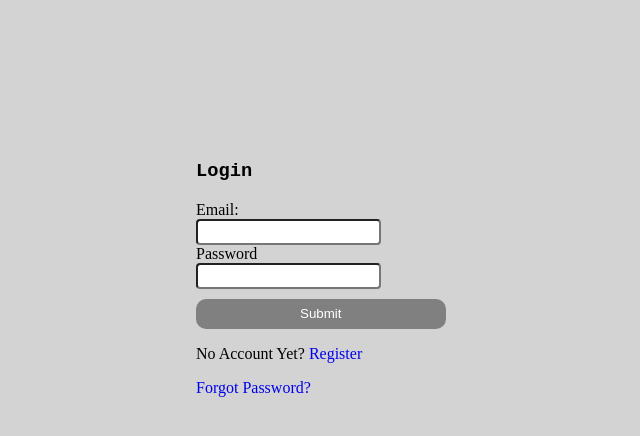
After one commit to Oluwashenor/Re-Deal, a PHP site: page /login.php in a window 1280 px wide. The commit adds this page. Shown: the top 436 px of the page, without its empty margins (284-924 px from the left). Run offline with PHP 8.4, Linux system fonts and the light colour scheme.

Commit message:
4th commit

```diff
--- a/assets/styles/register.css
+++ b/assets/styles/register.css
@@ -10,6 +10,7 @@
         }
         h3{
             font-family:'Courier New', Courier, monospace;
+            font-weight: 500;
         }
         input[type="submit"]{
             margin-top: 10px;
--- a/bio-data.php
+++ b/bio-data.php
@@ -1,6 +1,6 @@
 <?php
 session_start();
-require_once './config/database.php';
+require_once 'assets/config/database.php';
 
 if (isset($_POST[ 'submit' ])) {
     $first_name = $_POST[ 'first_name' ];
@@ -27,7 +27,7 @@ if (isset($_POST[ 'submit' ])) {
         <meta charset = 'UTF-8'>
         <meta http-equiv = 'X-UA-Compatible' content = 'IE=edge'>
         <meta name = 'viewport' content = 'width=device-width, initial-scale=1.0'>
-        <link rel = 'stylesheet' href = 'style.css'>
+        <link rel = 'stylesheet' href = 'assets/styles/biodata.css'>
         <title>Bio-Data Form</title>
     </head>
     <body>
--- /dev/null
+++ b/login.php
@@ -0,0 +1,63 @@
+<?php
+session_start();
+include 'assets/config/database.php';
+if(isset($_POST['submit'])){
+   // $password= password_hash($_POST['password'], PASSWORD_DEFAULT);
+$email = $_POST['email'];
+$password = $_POST['password'];
+
+
+$stmt = $conn->prepare("select * from users where email = ?");
+$stmt->bind_param("s", $email);
+$stmt->execute();
+$stmt_result = $stmt->get_result();
+if($stmt_result->num_rows > 0){
+    $data = $stmt_result->fetch_assoc();
+    if($data['password'] === $password){
+        echo "Welcome User";
+    }else{
+        echo "<script>alert('Invalid password')</script>";
+    }
+}else{
+    echo "<script>alert('Invalid email')</script>";
+}
+
+}
+
+?>
+
+<!DOCTYPE html>
+<html lang="en">
+<head>
+    <meta charset="UTF-8">
+    <meta http-equiv="X-UA-Compatible" content="IE=edge">
+    <meta name="viewport" content="width=device-width, initial-scale=1.0">
+    <title>Login</title>
+    <link rel="stylesheet" href="assets/styles/login.css">
+</head>
+<body>
+    <form method="post" >
+<h3>Login</h3>
+<label for="">Email:</label><br>
+<input type="email" name="email" id=""><br>
+
+<label for="">Password</label><br>
+<input type="password" name="password" id=""><br>
+
+<button name="submit">Submit</button><br>
+<p>No Account Yet? <a href="register.php" class="Register">Register</a></p>
+<a href="forgot.php" class="register">Forgot Password?</a>
+
+
+
+
+
+
+
+
+    </form>
+
+
+
+</body>
+</html>
```
Also changed, not shown: login.html (deleted, +0 -33 lines), register.php (+7 -7 lines), assets/styles/biodata.css (renamed from style.css), 1 other file.
